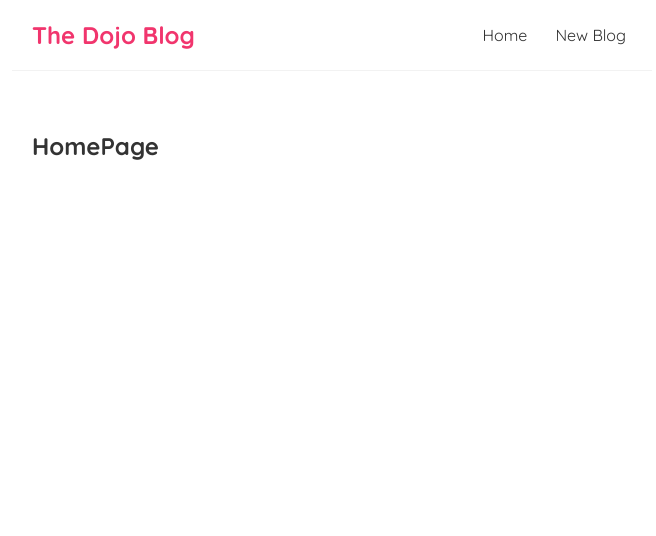
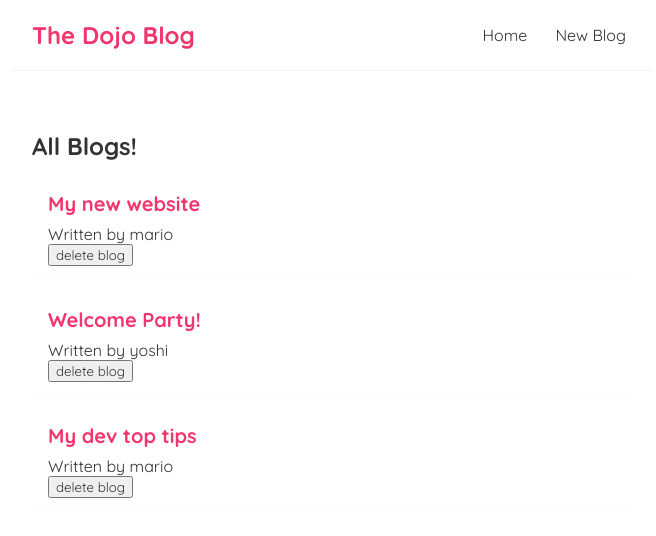
Before and after one commit to flowAlexS/ReactStart, a React (Create React App) app in the folder net-ninja/: page / in a window 1280 px wide. Shown: the top 536 px of the page, without its empty margins (308-964 px from the left). Built offline with nearby package versions, Linux system fonts and the light colour scheme.

Commit message:
Handles Remove

```diff
--- /dev/null
+++ b/net-ninja/src/BlogList.js
@@ -0,0 +1,16 @@
+const BlogList = ({ blogs, title, handleDelete }) => {
+    return (
+        <div className="home">
+            <h2>{ title }</h2>
+            {blogs.map(blog => (
+                <div className="blog-preview" key={ blog.id }>
+                    <h2>{ blog.title }</h2>
+                    <p>Written by { blog.author }</p>
+                    <button onClick={() => handleDelete(blog.id)}>delete blog</button>
+                </div>
+            ))}
+        </div>
+     );
+}
+
+export default BlogList;
--- a/net-ninja/src/Home.js
+++ b/net-ninja/src/Home.js
@@ -1,7 +1,21 @@
+import { useState } from "react";
+import BlogList from "./BlogList";
+
 const Home = () => {
+    const [blogs, setBlogs] = useState([
+        {title: "My new website", body: "Lorem ipsum... ", author: "mario", id: 1 },
+        {title: "Welcome Party!", body: "Lorem ipsum... ", author: "yoshi", id: 2 },
+        {title: "My dev top tips", body: "Lorem ipsum... ", author: "mario", id: 3 }
+    ]);
+
+    const handleDelete = (id) => {
+        const newBlogs = blogs.filter(blog => blog.id !== id);
+        setBlogs(newBlogs);
+    };
+
     return (
         <div className="home">
-            <h2>HomePage</h2>
+            <BlogList blogs={ blogs } title={ "All Blogs!" } handleDelete = {handleDelete}/>
         </div>
     );
 }
```
